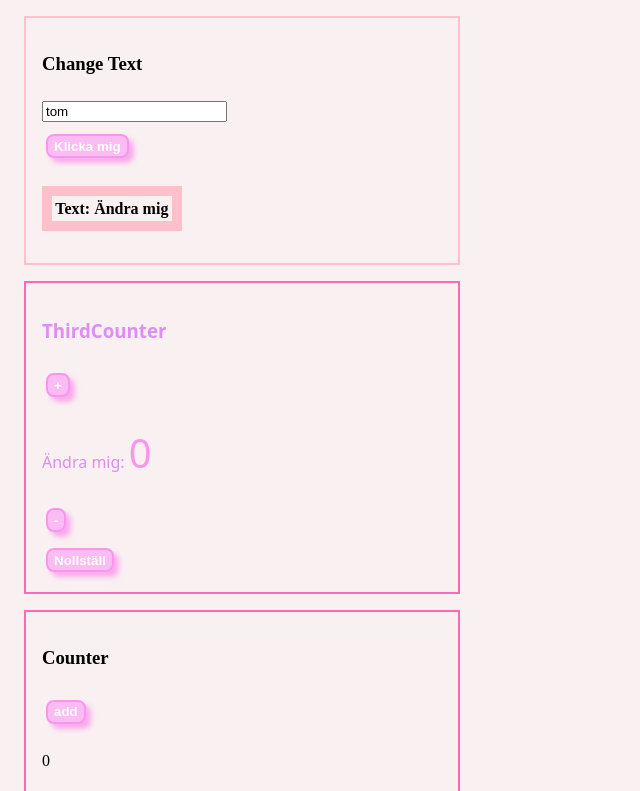
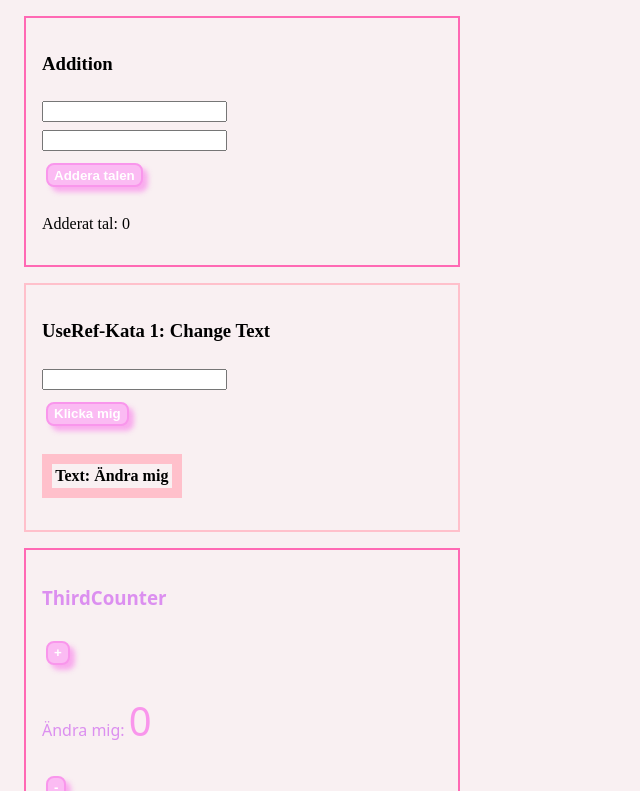
Before and after one commit to naathaliie/useReducer-kata-ts, a React (Vite) app: page / in a window 1280 px wide. Shown: the top 791 px of the page, without its empty margins (0-640 px from the left). Built offline with nearby package versions, Linux system fonts and the light colour scheme; no server answers; a web font is replaced by a local one.

Commit message:
addition med usereducer

```diff
--- /dev/null
+++ b/src/Addition.tsx
@@ -0,0 +1,67 @@
+/* En ny komponent Addition som har två inputfält och en
+knapp samt en p-tagg. När användaren klickar på knappen
+ska siffrorna i fälten adderas och summan visas i p-taggen */
+
+import { useReducer, useRef } from "react";
+
+//Typar upp State
+type State = {
+  count: number;
+};
+
+//Typar upp Atate
+type Action = {
+  type: string;
+  payload?: number;
+};
+
+//Vad vi skall kunna göra för actions
+const ACTION = {
+  ADDITION: "addition",
+};
+
+const additionReducer = (state: State, { type, payload }: Action) => {
+  switch (type) {
+    case ACTION.ADDITION:
+      return { count: payload };
+
+    default:
+      return state;
+  }
+};
+
+const Addition = () => {
+  const [state, dispatch] = useReducer(additionReducer, { count: 0 });
+  const input1Ref = useRef<HTMLInputElement>(null);
+  const input2Ref = useRef<HTMLInputElement>(null);
+
+  const handleOnClick = () => {
+    const value1 = Number(input1Ref.current?.value);
+    const value2 = Number(input2Ref.current?.value);
+
+    dispatch({
+      type: ACTION.ADDITION,
+      payload: value1 + value2,
+    });
+  };
+
+  return (
+    <div className="additionDiv">
+      <h3>Addition</h3>
+      <div>
+        <input ref={input1Ref} type="text" />
+      </div>
+      <div>
+        <input ref={input2Ref} type="text" />
+      </div>
+      <div>
+        <button onClick={handleOnClick}>Addera talen</button>
+      </div>
+      <div>
+        <p>Adderat tal: {state.count}</p>
+      </div>
+    </div>
+  );
+};
+
+export default Addition;
--- a/src/App.css
+++ b/src/App.css
@@ -115,3 +115,14 @@ button:hover{
     flex-direction: column;
     gap: 0.5rem;
 }
+
+.additionDiv{
+    height: auto;
+    width: 25rem;
+    border: solid hotpink 2px;
+    margin: 1rem;
+    padding: 1rem;
+    display: flex;
+    flex-direction: column;
+    gap: 0.5rem;
+}
--- a/src/App.tsx
+++ b/src/App.tsx
@@ -1,7 +1,7 @@
+import Addition from "./Addition";
 import "./App.css";
 import ChangeText from "./ChangeText";
 import Counter from "./Counter";
-import Person from "./Person";
 import SecondCounter from "./SecondCounter";
 import SwApi from "./SwApi";
 import ThirdCounter from "./ThirdCounter";
@@ -9,6 +9,7 @@ import ThirdCounter from "./ThirdCounter";
 function App() {
   return (
     <>
+      <Addition />
       <ChangeText />
       <ThirdCounter />
       <Counter />
--- a/src/ChangeText.tsx
+++ b/src/ChangeText.tsx
@@ -38,7 +38,7 @@ type TheText = {
 const ChangeText = () => {
   const [state, dispatch] = useReducer(textReducer, { text: "Ändra mig" });
   const inputRef = useRef<HTMLInputElement>(null);
-  const [inputWord, setInputWord] = useState("tom");
+  const [inputWord, setInputWord] = useState("");
 
   const handleChange = (e: React.ChangeEvent<HTMLInputElement>) => {
     setInputWord(e.target.value);
@@ -50,7 +50,7 @@ const ChangeText = () => {
 
   return (
     <div className="changeTextDiv">
-      <h3>Change Text</h3>
+      <h3>UseRef-Kata 1: Change Text</h3>
       <div>
         <input
           ref={inputRef}
```
